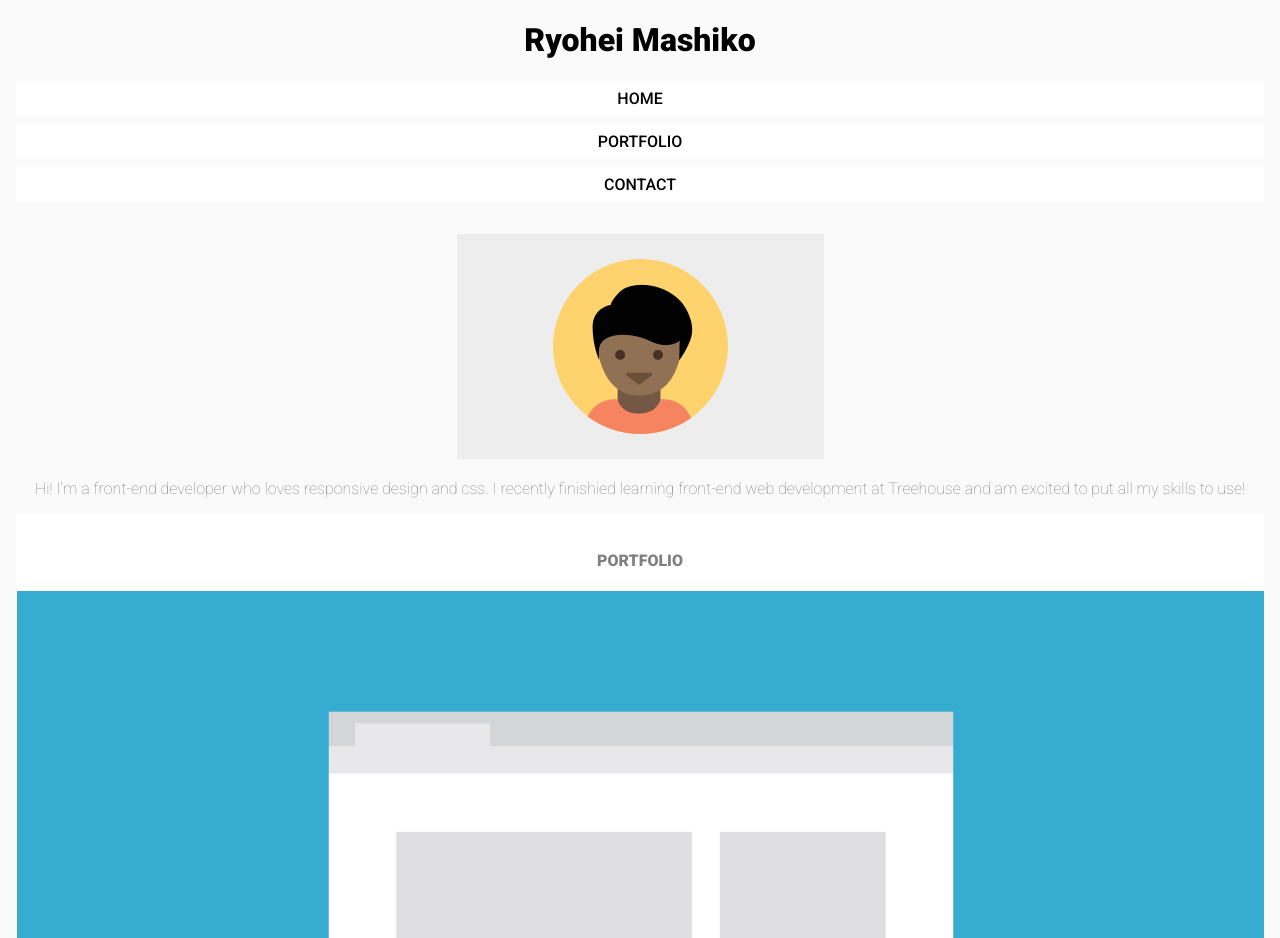
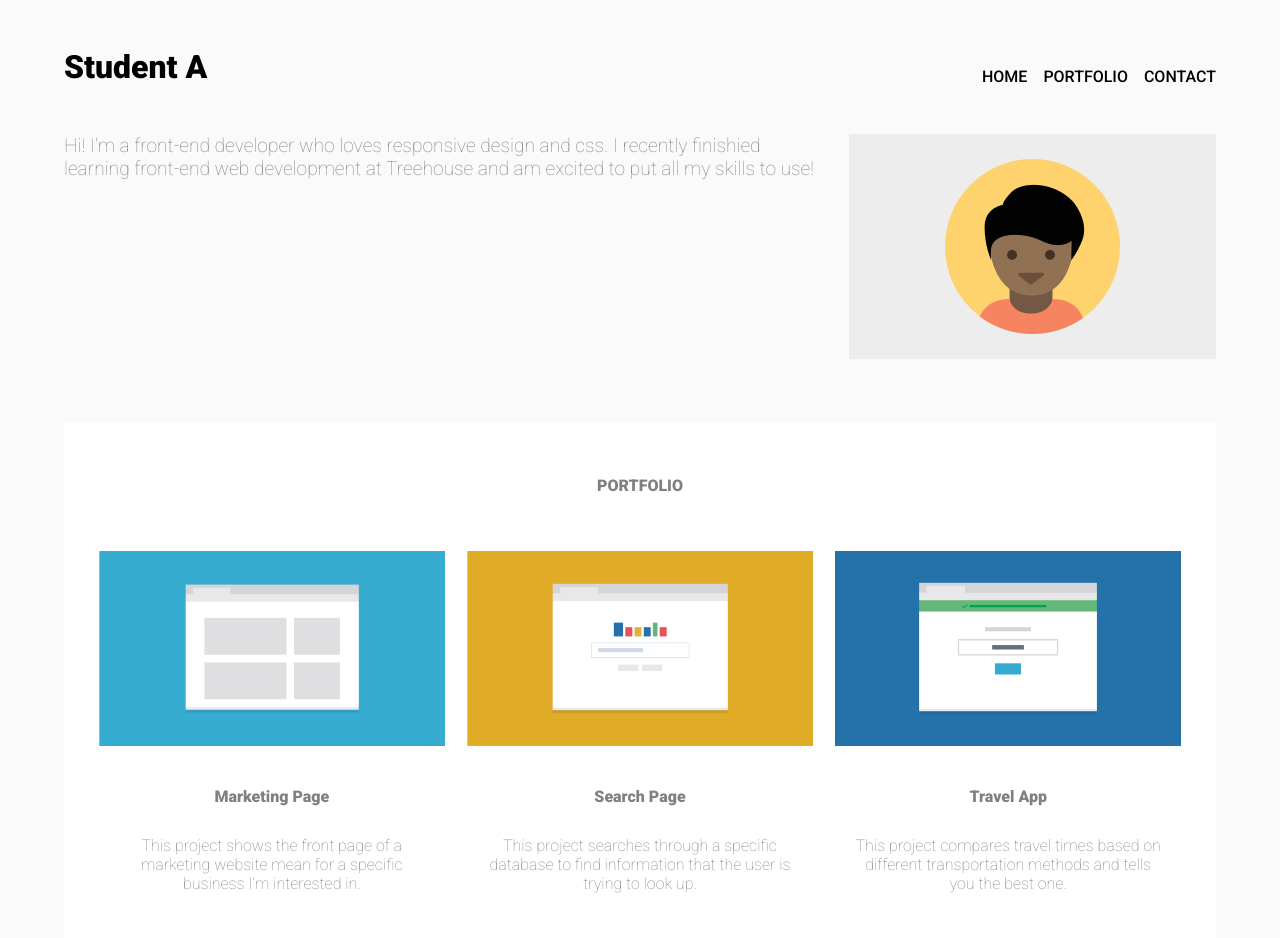
Before and after one commit to RyoheiMashiko/techdegree-project-2, a plain HTML site: page index.html in a window 1280 px wide. Shown: the top 938 px of the page. Drawn offline with Linux system fonts and the light colour scheme.

Commit message:
Updated.

```diff
--- a/css/style.css
+++ b/css/style.css
@@ -5,7 +5,7 @@ body{
 	margin: 0 auto;
 	background-color: rgb(250, 250, 250);
 	font-weight: lighter;
-	margin: 0 1rem;
+	margin: 0 5%;
 	text-align: center;
 }
 
@@ -18,21 +18,28 @@ ul {
 	padding-left: 0;
 }
 
-p{
+h1 h3 h4{
+	font-weight: bolder;
+}
+p {
 	text-align: center;
+	margin: 0 auto;
 }
 
 /* css of header */
 .main-header {
 	padding-bottom: 1rem;
 }
-.main-header h1 {
+
+.header-name {
 	text-align: center;
 	color: black;
 	/* font-weight:1000; */
 }
-
-.nav a {
+.header-nav {
+	justify-content: flex-end;
+}
+.header-nav a {
 	display: block;
 	text-align: center;
 	padding: 0.5rem 0.5rem;
@@ -42,12 +49,10 @@ p{
 	font-weight: bolder;
 }
 
-img {
-	max-width: 100%;
-}
 .profile-image {
 	margin: auto;
-	max-width: 70%;
+	max-width: 60%;
+	padding-bottom: 1rem;
 }
 
 .portfolio {
@@ -80,7 +85,7 @@ img {
 }
 
 .main-footer {
-border-top:1px solid rgb(204, 201, 201);
+ border-top:1px solid rgb(204, 201, 201);
  color: black;
  display: flex;
  flex-direction: row;
@@ -94,7 +99,152 @@ border-top:1px solid rgb(204, 201, 201);
 .footer-nav-mobile {
 	font-weight: bolder;
 	color: black;
-  align-self: center;
+	align-self: center;
+	margin-right: 0;
 }
 
-@media(min-width:)
+@media(min-width:768px) {
+	.body {
+		margin:0 39rem;
+	}
+
+	p {
+		font-size: 1.2rem;
+	}
+	.header-nav {
+		display: flex;
+		flex-direction: row;
+	  justify-content: center;
+	}
+
+	.header-nav li {
+		margin-right: 1rem;
+		margin-left: 1rem;
+	}
+
+	.intro {
+		display: flex;
+		flex-direction: row-reverse;
+		margin-bottom: 3rem;
+	}
+
+  .intro p {
+		text-align: left;
+	}
+
+	.profile-image {
+		width: 40%;
+	}
+
+	.portfolio li {
+		width: 60%;
+		margin-bottom: 2rem;
+	}
+
+	.portfolio ul {
+		display: flex;
+		flex-wrap: wrap;
+		justify-content: space-between;
+		margin-top: 3rem;
+		margin-left: 3%;
+		margin-right: 3%;
+	}
+
+	.portfolio p {
+		width: 90%;
+	}
+
+	.contact h5 {
+		padding-top: 1rem;
+	}
+	.contact1 {
+		width: 80%;
+		padding-top: 1rem;
+		padding-bottom: 3rem;
+	}
+
+	.contact2 {
+		width: 80%;
+		padding-top: 1.5rem;
+		padding-bottom: 3rem;
+	}
+  .main-footer {
+		padding-top: 1rem;
+		padding-bottom: 2rem;
+	}
+	.footer-nav-mobile{
+		display: none;
+	}
+
+	.footer-nav {
+	 display: flex;
+	 flex-direction: row;
+	 justify-content: space-between;
+	}
+	.footer-nav li {
+		padding-right: 1rem;
+		padding-right: 1rem;
+		align-self: center;
+	}
+	.footer-nav a{
+		display: block;
+		font-weight: bolder;
+		color: black;
+	}
+}
+
+@media(min-width:1024px) {
+	.main-header {
+		display: flex;
+		flex-direction: row;
+		justify-content: space-between;
+		padding-top: 2rem;
+		padding-bottom: 2rem;
+	}
+
+	.header-name {
+		margin-top: 1rem;
+		margin-bottom: 1rem;
+	}
+
+	.header-nav a {
+		background-color:rgb(250, 250, 250);
+	}
+
+ .header-nav {
+	 text-align: right;
+ }
+
+ .header-nav li {
+	margin-right:0;
+	align-self: flex-end;
+ }
+
+ .header-nav a {
+	padding: 0;
+	margin:0 auto;
+
+ }
+
+ .intro p {
+	 padding-right: 2rem;
+ }
+
+ .portfolio li {
+	width: 32%;
+	margin-bottom: 2rem;
+}
+.portfolio h4 {
+	padding-top: 1rem;
+	padding-bottom: 0.5rem;
+}
+
+.portfolio p{
+	font-size: 1rem;
+}
+.contact1 {
+	width: 60%;
+}
+}
+
+}
--- a/index.html
+++ b/index.html
@@ -3,7 +3,7 @@
 <head>
 	<meta charset="utf-8">
 	<meta name="viewport" content="width=device-width, initial-scale=1.0">
-	<title>Ryohei Mashiko</title>
+	<title>Student A</title>
 	<link href="https://fonts.googleapis.com/css2?family=Roboto:ital,wght@0,100;0,500;0,900;1,100&display=swap" rel="stylesheet">
 	<link rel="stylesheet" href="css/style.css">
 </head>
@@ -11,8 +11,8 @@
 <body>
 
 	<header class="main-header">
-			<h1>Ryohei Mashiko</h1>
-			<ul class="nav">
+			<h1 class="header-name">Student A</h1>
+			<ul class="header-nav">
 				<li><a href="#">HOME</a></li>
 				<li><a href="#">PORTFOLIO</a></li>
 				<li><a href="#">CONTACT</a></li>
@@ -61,17 +61,17 @@
 	</section>
 
 	<section class="contact">
-		<h5>CONTACT</h5>
-		<p>If you're interested in chatting or want some information about what I've been working on, I'd love to hear from you!</p>
+		<h4>CONTACT</h4>
+		<p class="contact1">If you're interested in chatting or want some information about what I've been working on, I'd love to hear from you!</p>
 		<p>Phone<span class="info">+1(xxx)yyy-zzzz</span></p>
-		<p>Email<span class="info">xxx@yyy.com</span></p>
+		<p class="contact2">Email<span class="info">xxx@yyy.com</span></p>
 
 	</section>
 
 
 
 	<footer class="main-footer">
-			<h4>Ryohei Mashiko</h4>
+			<h3>Student A</h3>
 			<ul class="footer-nav">
 				<li><a href="#">HOME</a></li>
 				<li><a href="#">PORTFOLIO</a></li>
```
